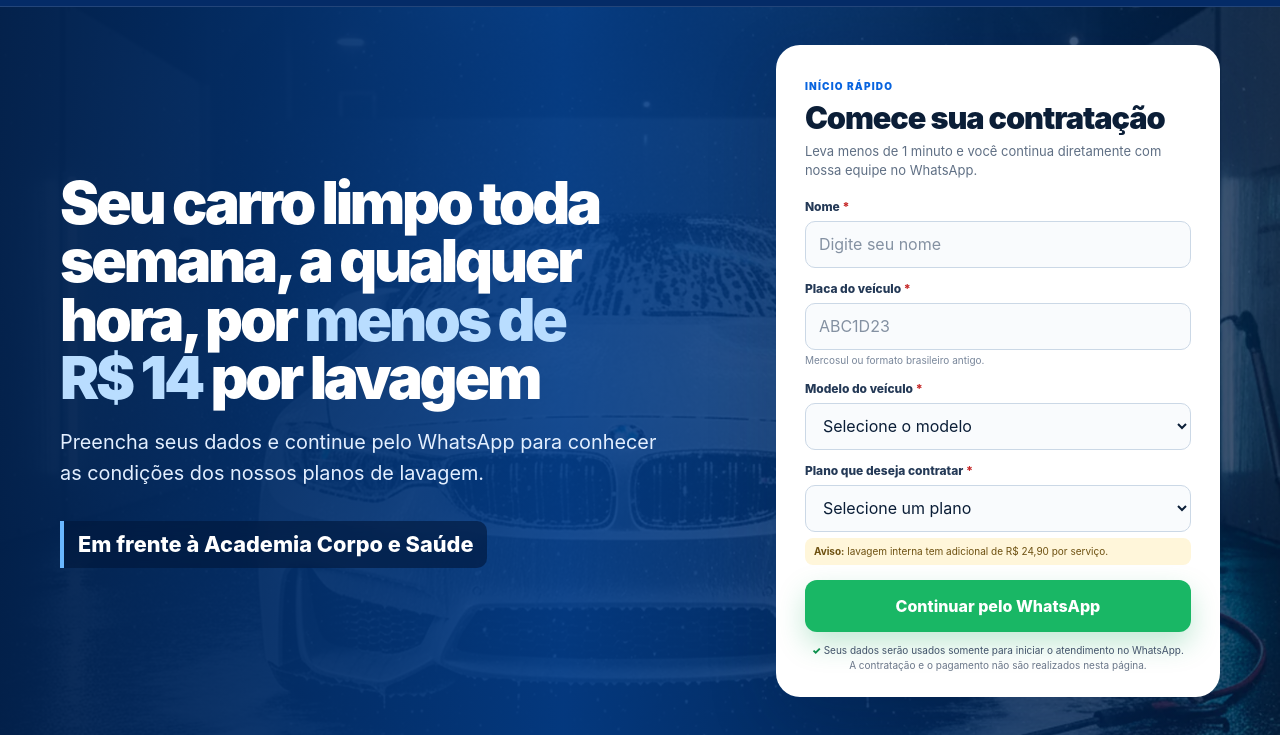
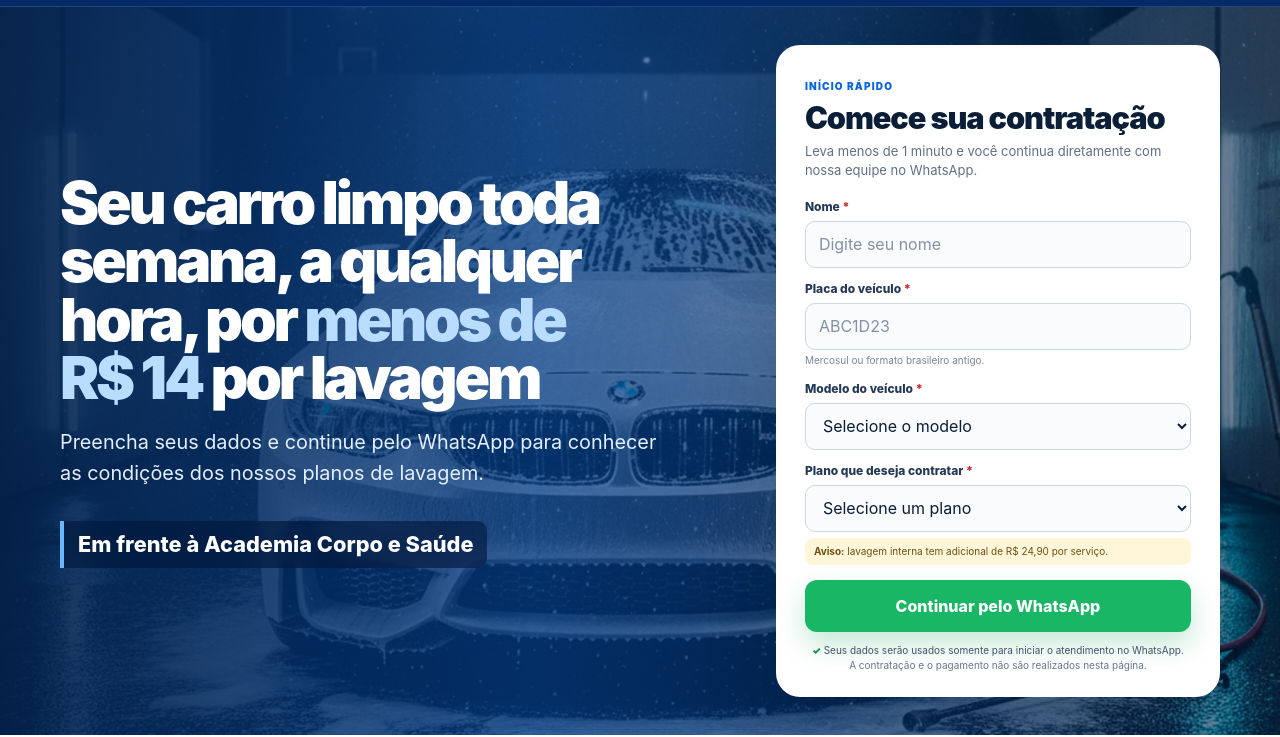
Before and after one commit to gestaomarketing25-cmyk/landingpage-lavarapido, a plain HTML site: page index.html in a window 1280 px wide. Shown: the part 65-802 px from the top of the page. Drawn offline with Linux system fonts and the light colour scheme.

Commit message:
Exibe imagem do carro no fundo principal

```diff
--- a/styles.css
+++ b/styles.css
@@ -52,7 +52,7 @@
 .button-outline-light:hover { background: rgba(255,255,255,.16); }
 .button-full { width: 100%; }
 
-.hero { position: relative; min-height: calc(100svh - 72px); display: flex; align-items: center; background-image: linear-gradient(90deg, rgba(2,32,75,.97) 0%, rgba(4,61,137,.91) 44%, rgba(2,26,62,.7) 100%), url('/assets/hero-car-wash.webp'); background-position: center; background-size: cover; color: #fff; overflow: hidden; padding: 36px 0; }
+.hero { position: relative; min-height: calc(100svh - 72px); display: flex; align-items: center; background-image: linear-gradient(90deg, rgba(2,32,75,.92) 0%, rgba(4,61,137,.72) 42%, rgba(2,26,62,.48) 100%), url('/assets/hero-car-wash.webp'); background-position: center 58%; background-size: cover; color: #fff; overflow: hidden; padding: 36px 0; }
 .hero::before { display: none; }
 .hero-glow { display: none; }
 .hero-glow-one { width: 560px; height: 560px; left: -370px; top: -300px; }
```
